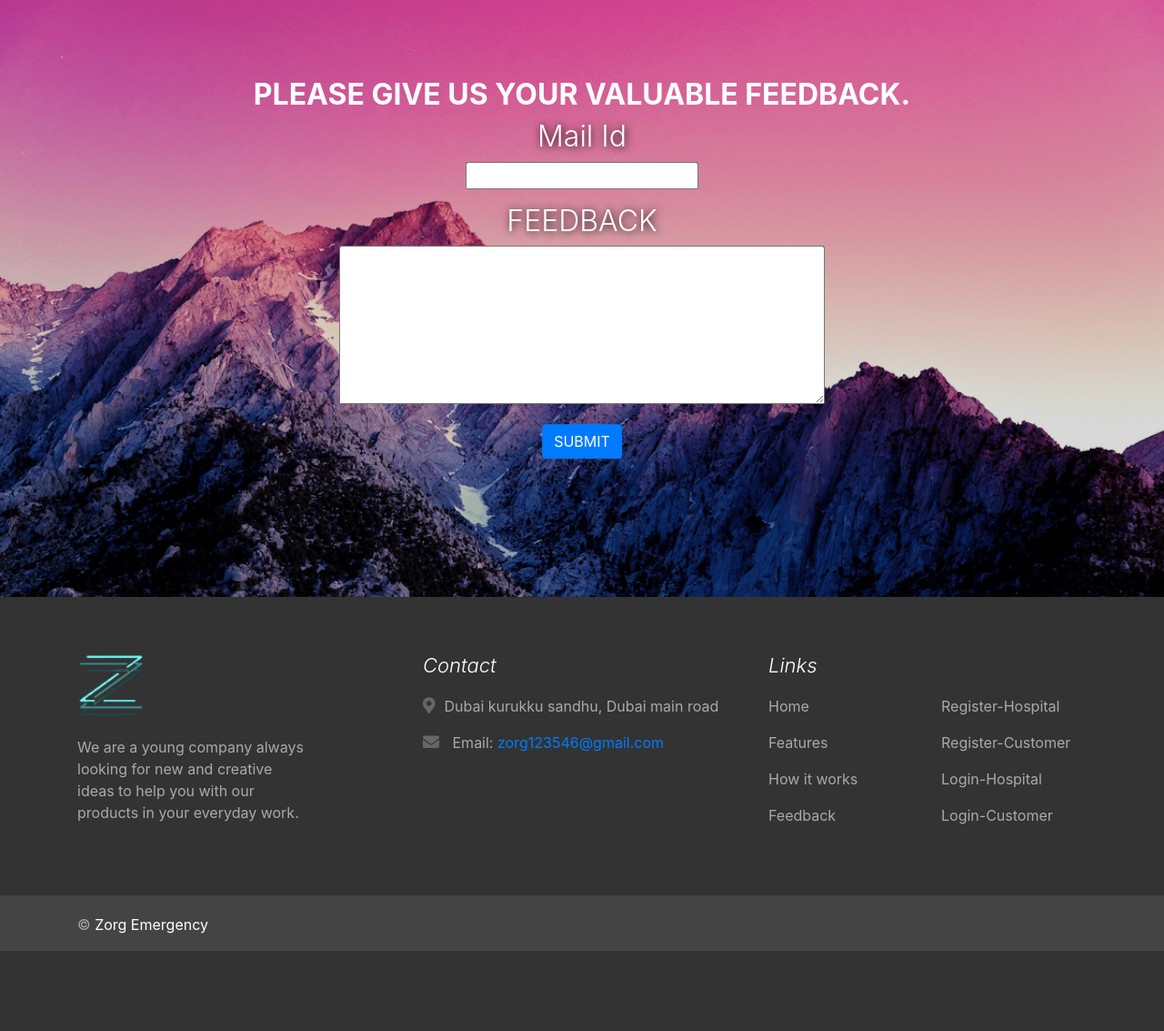
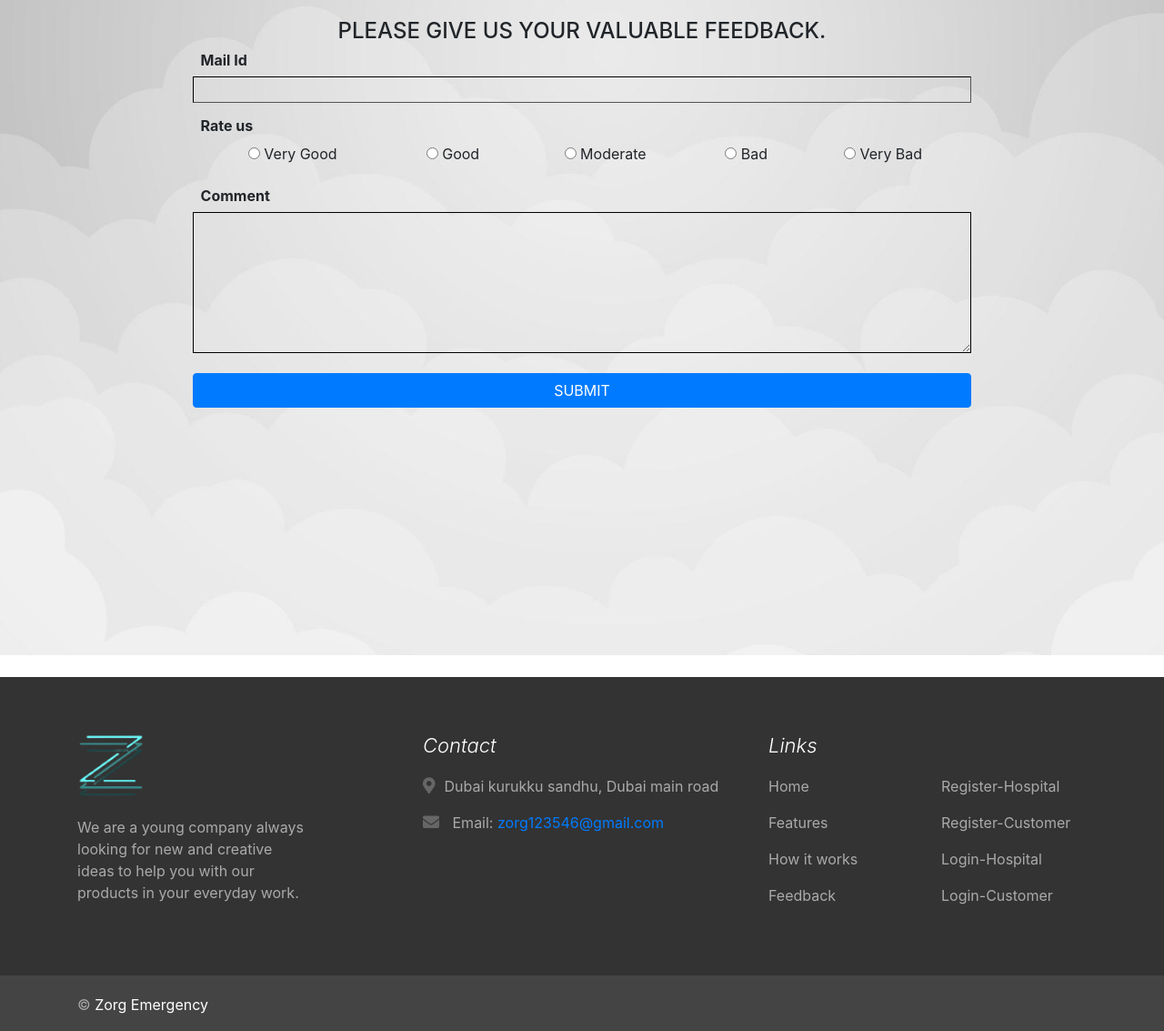
Before and after one commit to arjunqwerty/Zorg-V3, a Flask app: page /feedback in a window 1280 px wide. Shown: the part 56-1189 px from the top of the page at 91% size. Before the commit the page ends 1101 px from the top, so only its background shows below. Run offline with Flask 2, Linux system fonts and the light colour scheme; some libraries are stand-ins or nearby versions.

Commit message:
pwd validation, feedback changed

```diff
--- a/templates/feedback.html
+++ b/templates/feedback.html
@@ -4,92 +4,118 @@
 		<meta charset="utf-8">
 		<title>ZORG</title>
 		<link rel="stylesheet" href="https://stackpath.bootstrapcdn.com/bootstrap/4.5.0/css/bootstrap.min.css">
-        <link rel="stylesheet" href="https://maxcdn.bootstrapcdn.com/bootstrap/4.5.0/css/bootstrap.min.css">
+		<link rel="icon" type="image/png" href="/static/Favicon.png">
 		<style>
 			html, body {
 				min-height: 100%;
 				background-color: black;
-				color: cornsilk;
-			}
-			.carousel-caption {
-				position: absolute;
-				top: 30%;
-				transform: translateY(-30%);
+				color: white;
 			}
 			.flash-message {
 				position: relative;
 				top: -50%;
 			}
-			.carousel-caption h1 {
-				font-size: 200%;
-				font-weight: bold;
+			.widthreduce {
+				width: 70%;
+				position: relative;
+				left: 15%;
+			}
+			.fontstyle h1 {
+				text-align: center;
+				font-size: 150%;
 				text-transform: uppercase;
 			}
-			.carousel-caption h3 {
-				font-size: 200%;
-				font-weight: 500%;
-				text-shadow: 1px 1px 10px #000;
+			.fontstyle h2 {
+				font-size: 100%;
+				font-weight: bold;
+				transform: translateX(1%);
+			}
+			.radiostretch {
+				width: auto;
 			}
 			form {
 				width: 100%;
 				padding: 20px;
 				position: absolute;
-				top: 0%;
+			}
+			.textbox {
+				background: none;
+				border-color: #000;
+				border-width: 1px;
+				width: 100%;
+				padding-left: 8px;
+				padding-top: 3px;
+				padding-bottom: 3px;
+				font-size: 14px;
 			}
 			button {
-				width: auto;
-				position: absolute;
+				width: 100%;
+				position: relative;
 				align-self: stretch;
 				padding: 10px 0;
 				margin: 0px auto;
 				border-radius: 5px;
 				border: none;
-				background: #8ebf42;
 				font-size: 14px;
 				font-weight: 600;
 				color: #fff;
 				text-align: center;
-				transform: translateX(-50%);
-				}
-			button:hover {
-				background: none;
-			}
-			div div div img {
-				width: 100%;
 				}
 		</style>
 	</head>
 	<body>
 		{% include "includes/_navbar.html" %}
-		<div id="slides" class="carousel slide" data-ride="carousel">
-			<div class="carousel-inner">
-				<div class="carousel-item active text-center">
-					<img src={{ url_for('static',filename='background.png')}} alt="Carousel1">
-					<div class="carousel-caption">
-						<div class="flash-message">
 		{% include "includes/_messages.html" %}
+		<div>
+			<div class="widthreduce">
+				<form class="fontstyle" method="POST">
+					<h1>Please give us your valuable feedback.</h1>
+					<div class="form-group">
+						<h2>Mail Id</h2>
+						<input class="textbox" type="text" name="mailid" required="">
 					</div>
-						<form method="POST">
-							<h1>Please give us your valuable feedback.</h1>
-							<div align="center" class="form-group">
-								<h3 class="display-2">Mail Id</h3>
-								<input class="text" type="text" name="mailid" required="">
+					<div class="form-group">
+						<h2>Rate us</h2>
+						<table width="100%">
+							<tr>
+								<td align="center">
+									<input type="radio" id="5" name="rating" value="Very Good">
+									<label class="radiostretch" for="5">Very Good</label>
+								</td>
+								<td align="center">
+									<input type="radio" id="4" name="rating" value="Good">
+									<label class="radiostretch" for="4">Good</label>
+								</td>
+								<td align="center">
+									<input type="radio" id="3" name="rating" value="Moderate">
+									<label class="radiostretch" for="3">Moderate</label>
+								</td>
+								<td align="center">
+									<input type="radio" id="2" name="rating" value="Bad">
+									<label class="radiostretch" for="2">Bad</label>
+								</td>
+								<td align="center">
+									<input type="radio" id="1" name="rating" value="Very Bad">
+									<label class="radiostretch" for="1">Very Bad</label>
+								</td>
+							</tr>
+						</table>
 					</div>
-							<div align="center" class="form-group">
-								<h3 class="display-2">FEEDBACK</h3>
-								<textarea name="feedback" cols="50" rows="7" required=""></textarea>
+					<div class="form-group">
+						<h2>Comment</h2>
+						<textarea class="textbox" name="feedback" cols="50" rows="7" required=""></textarea>
 					</div>
 					<button type="submit" class="btn btn-primary" value="submit">SUBMIT</button>
 				</form>
 			</div>
+			<div>
+				<img src={{ url_for('static',filename='feedbackbg.jpg')}} width="100%" alt="Carousel1">
 			</div>
 		</div>
-		</div>
+		<br class="my-4">
 		{% extends "footer.html" %}
 		<script src="https://code.jquery.com/jquery-3.5.1.slim.min.js"></script>
-		<script src="https://maxcdn.bootstrapcdn.com/bootstrap/3.4.1/js/bootstrap.min.js"></script>
 		<script src="https://ajax.googleapis.com/ajax/libs/jquery/3.5.1/jquery.min.js"></script>
 		<script src="https://cdnjs.cloudflare.com/ajax/libs/popper.js/1.16.0/umd/popper.min.js"></script>
-		<script src="https://maxcdn.bootstrapcdn.com/bootstrap/4.5.0/js/bootstrap.min.js"></script>
 	</body>
 </html>
--- a/templates/footer.html
+++ b/templates/footer.html
@@ -42,7 +42,7 @@
 								</div>
 								<div class="col-md-6">
 	                    			<p><a class="scroll-link" href="/registermnmg">Register-Hospital</a></p>
-	                    			<p><a href="/custdetails">Register-Customer</a></p>
+	                    			<p><a href="/registercust">Register-Customer</a></p>
 									<p><a href="/loginmanagement">Login-Hospital</a></p>
 									<p><a href="/logincustomer">Login-Customer</a></p>
 	                    		</div>
--- a/templates/index.html
+++ b/templates/index.html
@@ -21,7 +21,7 @@
 					<div class="carousel-caption">
 							<h1 class="display-2">WELCOME TO ZORG</h1>
 							<h3>New User? click here to register</h3>
-							<a href="/custdetails" class="btn btn-primary btn-lg">Customer</a>
+							<a href="/registercust" class="btn btn-primary btn-lg">Customer</a>
 							<a href="/registermnmg" class="btn btn-primary btn-lg">Hospital Management</a>
 					</div>
 				</div>
--- a/zorg.py
+++ b/zorg.py
@@ -75,9 +75,11 @@ def index():
 def feedback():
     if request.method == "POST":
         mailid = request.form['mailid']
+        rating = request.form['rating']
         feedback = request.form['feedback']
         try:
-            emailsend(mailid, "Feedback Submitted:\n"+feedback)
+            feed = rating + "\nFeedback Submitted:\n" + feedback
+            emailsend(mailid, feed)
             flash('Your response has been recorded','success')
             if ENV == "dev":
                 return redirect(url_for('index'))
@@ -189,8 +191,8 @@ class CustomerDet(db.Model):
         self.gender = gender
         self.prevmedrcrds = prevmedrcrds
 
-@app.route('/custdetails', methods=['GET','POST'])
-def custdetails():
+@app.route('/registercust', methods=['GET','POST'])
+def registercust():
     if request.method == 'POST':
         namecust = request.form['namecust']
         username = request.form['username']
```
Also changed, not shown: templates/recust.html (+13 -7 lines), templates/remnmg.html (+12 -6 lines), README.md, static/feedbackbg.jpg (added). Lines whose indentation alone changed are shown as unchanged.
